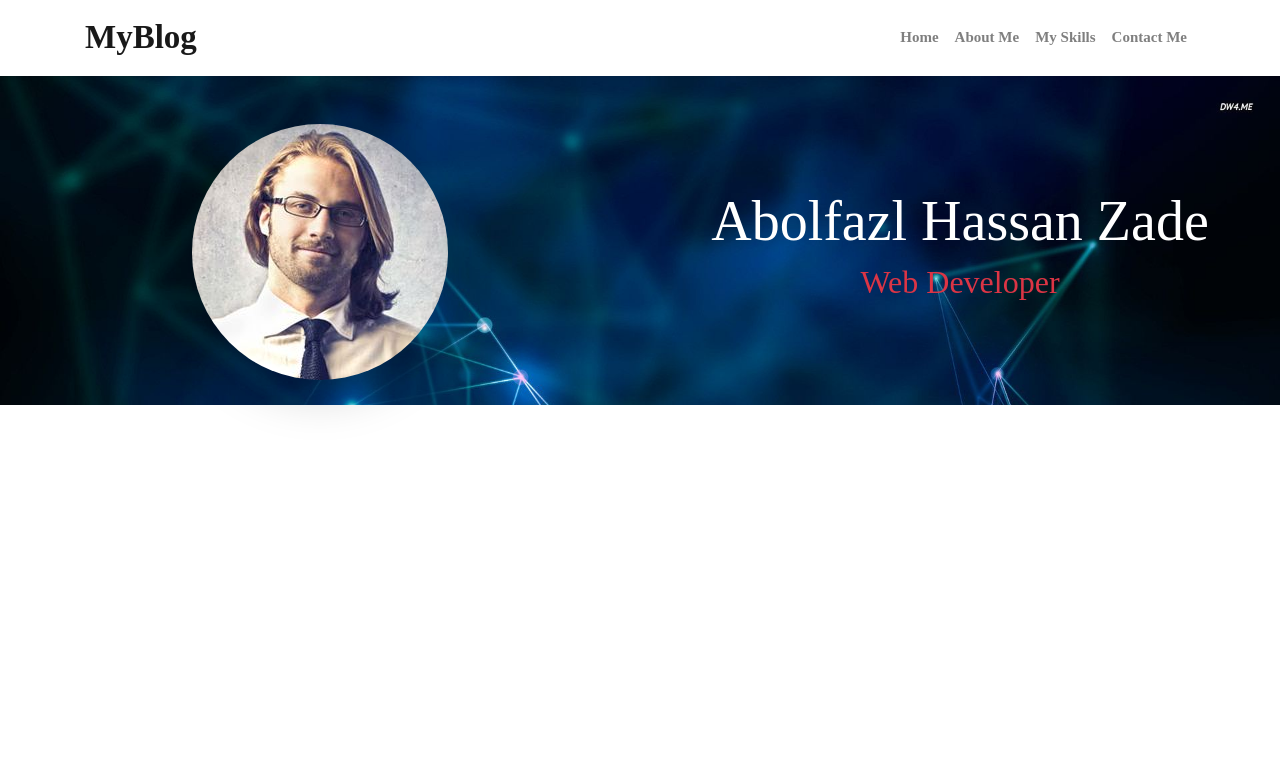
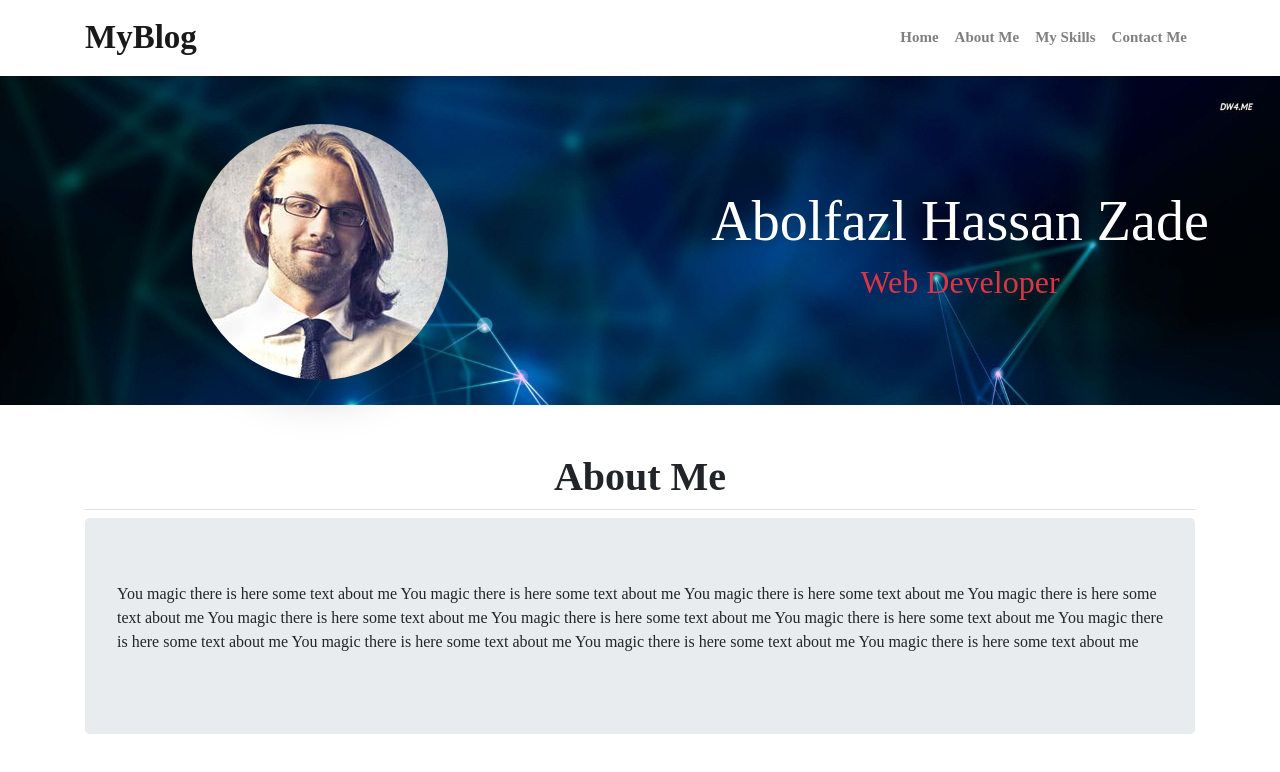
Before and after one commit to hasssan-hasssan/Bootstrap4-5-Turorial-Quick-Start, a plain HTML site: page index.html in a window 1280 px wide. Drawn offline with Linux system fonts and the light colour scheme.

Commit message:
'Session-5'

```diff
--- a/index.html
+++ b/index.html
@@ -19,7 +19,9 @@
       </ul>
     </nav> -->
 
-    <nav class="navbar navbar-expand-sm bg-white navbar-light shadow-sm">
+    <nav
+      class="navbar navbar-expand-sm bg-white navbar-light shadow-sm sticky-top"
+    >
       <div class="container">
         <a href="" class="navbar-brand" id="logo">MyBlog</a>
 
@@ -51,6 +53,7 @@
       </div>
     </nav>
 
+    <!-- Home Section -->
     <div class="container-fluid" id="banner">
       <div class="row">
         <div class="col-lg-6 col-md-6 col-sm-12 text-center mt-5">
@@ -69,6 +72,27 @@
       </div>
     </div>
 
+    <!-- About Section -->
+    <div class="container">
+      <header>
+        <h1 class="text-center font-weight-bold border-bottom pb-2 mt-5">
+          About Me
+        </h1>
+      </header>
+
+      <div class="jumbotron">
+        <p>
+          You magic there is here some text about me You magic there is here
+          some text about me You magic there is here some text about me You
+          magic there is here some text about me You magic there is here some
+          text about me You magic there is here some text about me You magic
+          there is here some text about me You magic there is here some text
+          about me You magic there is here some text about me You magic there is
+          here some text about me You magic there is here some text about me
+        </p>
+      </div>
+    </div>
+
     <!-- Js links -->
     <script src="js/jquery-3.5.1.slim.min.js"></script>
     <script src="js/popper.min.js"></script>
```
